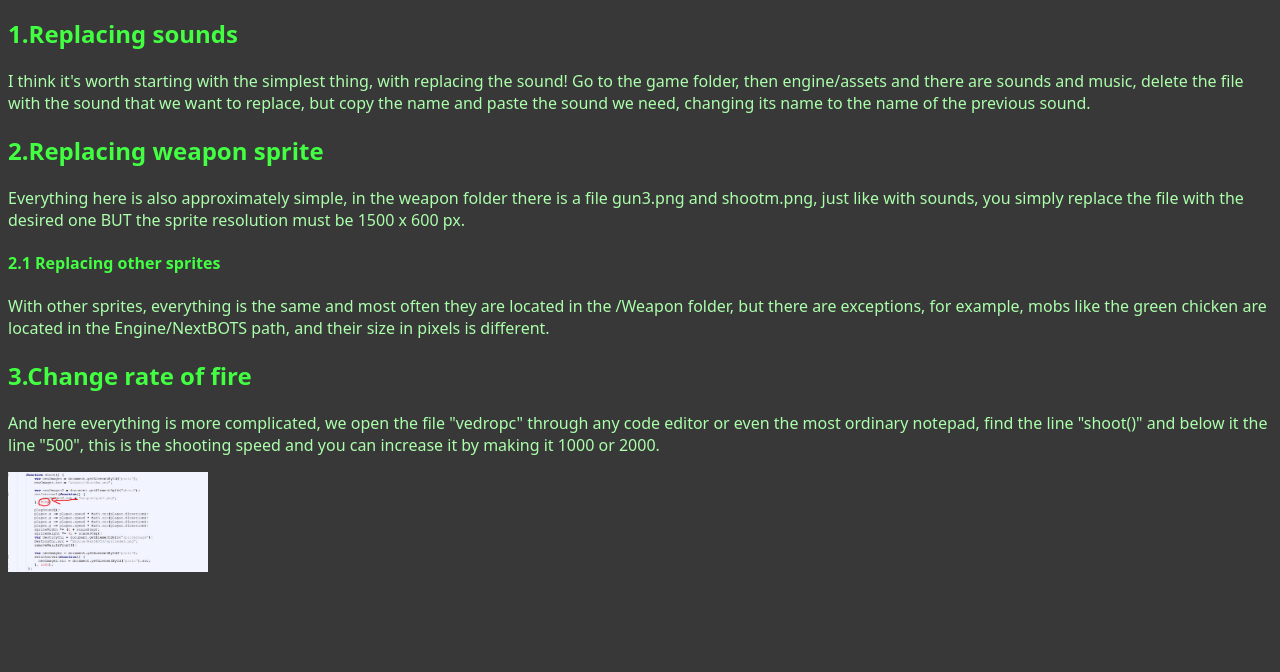
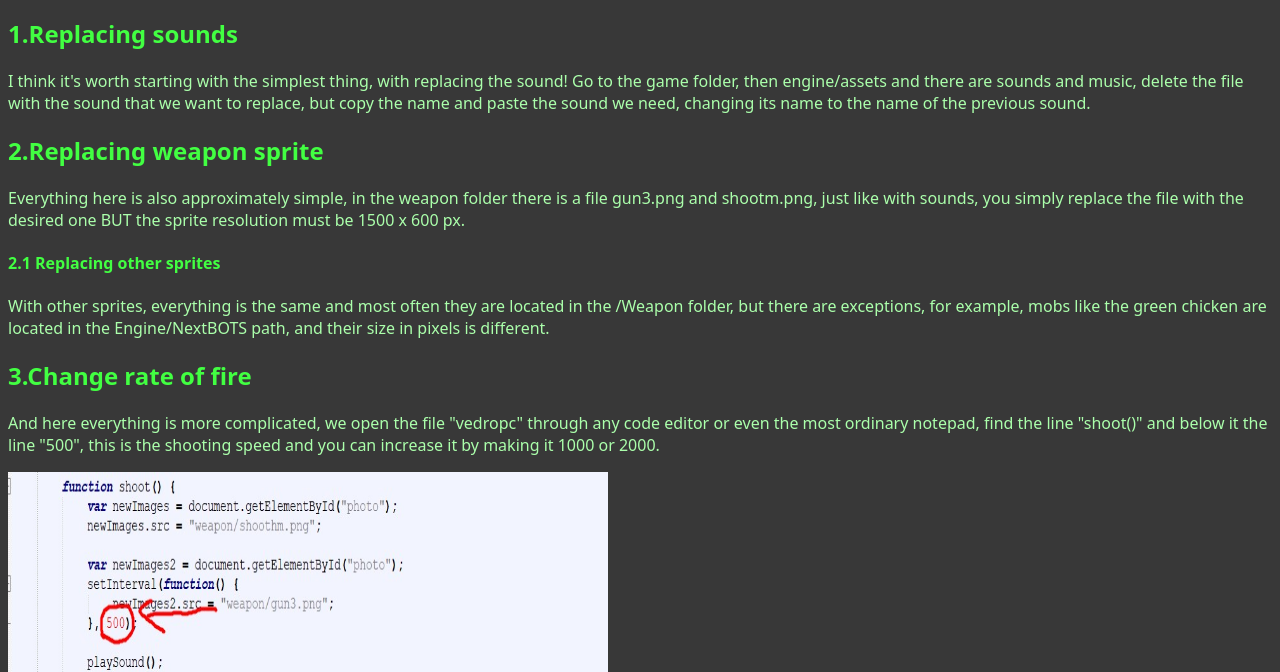
Before and after one commit to ZrozumiloStudio/CFmodding.github.io, a plain HTML site: page index.html in a window 1280 px wide. Shown: the part 111-783 px from the top of the page. Drawn offline with Linux system fonts and the light colour scheme.

Commit message:
Update index.html

```diff
--- a/index.html
+++ b/index.html
@@ -59,7 +59,7 @@
   <p style="color:#abffab";>With other sprites, everything is the same and most often they are located in the /Weapon folder, but there are exceptions, for example, mobs like the green chicken are located in the Engine/NextBOTS path, and their size in pixels is different.</p>
   <h2 style="color:#42ff42";>3.Change rate of fire</h2>
   <p style="color:#abffab";>And here everything is more complicated, we open the file "vedropc" through any code editor or even the most ordinary notepad, find the line "shoot()" and below it the line "500", this is the shooting speed and you can increase it by making it 1000 or 2000.</p>
-  <img src="images/image.jpg" width="200" height="100" />
+  <img src="images/image.jpg" width="600" height="500" />
 
   <script>
     function downloadFile(fileName) {
```
